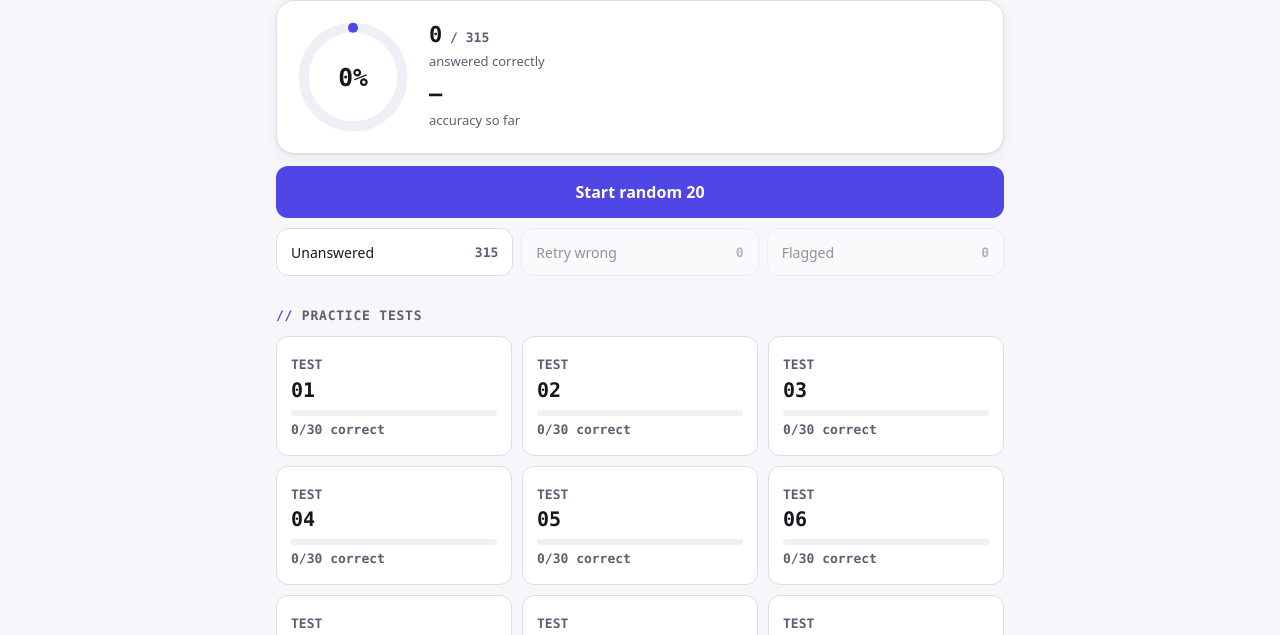
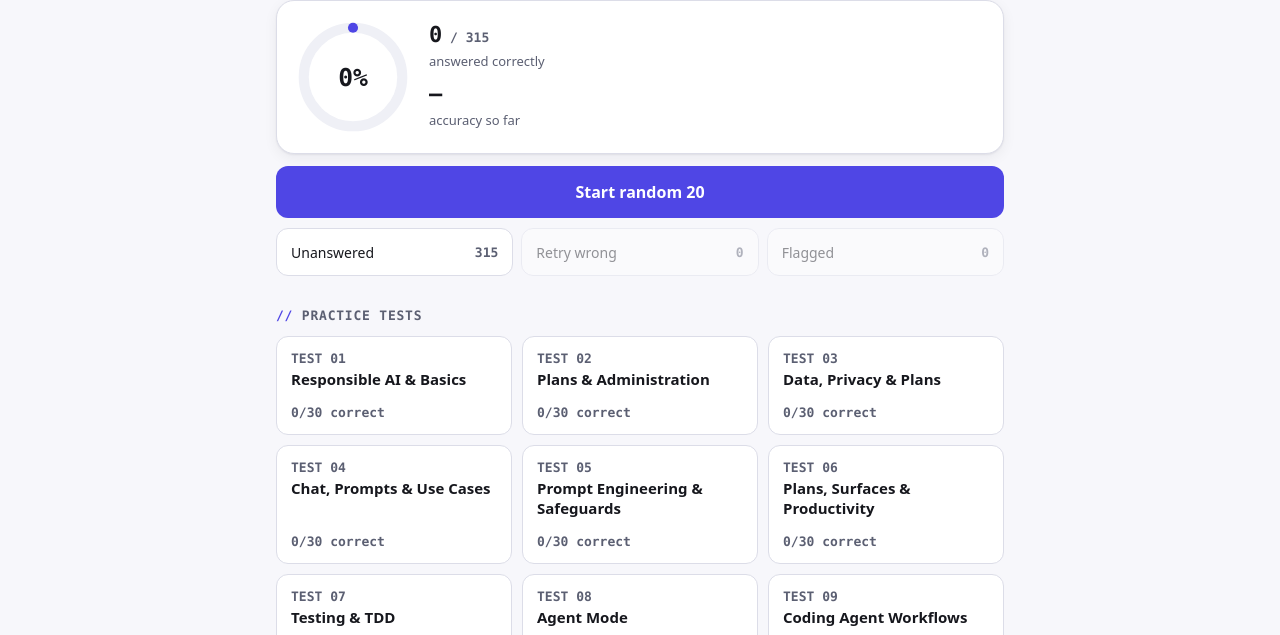
Before and after one commit to wilsonpinto88/gh-300, a plain HTML site: page index.html in a window 1280 px wide. Shown: the part 143-778 px from the top of the page. Drawn offline with Linux system fonts and the light colour scheme.

Commit message:
Label practice tests by theme
Tiles, the Continue button and the progress list now show each test's
theme (e.g. "Testing & TDD") instead of only its number. Titles live in
app.js so regenerating questions.js keeps them. Bump SW cache to v6.

Co-Authored-By: Claude Opus 5.5 <noreply@anthropic.com>

```diff
--- a/app.js
+++ b/app.js
@@ -17,6 +17,22 @@
     ["13-customize-and-extend-copilot", "Customize & Extend: Instructions, Prompt Files, Sub-agents"],
     ["14-copilot-cli-and-organization-administration", "Copilot CLI & Org Admin: Policies, Audit Log, REST API"],
   ];
+  // Theme of each practice test, derived from its questions. Kept here (not in
+  // the question data) so regenerating questions.js does not drop them.
+  const TITLES = {
+    1: "Responsible AI & Basics",
+    2: "Plans & Administration",
+    3: "Data, Privacy & Plans",
+    4: "Chat, Prompts & Use Cases",
+    5: "Prompt Engineering & Safeguards",
+    6: "Plans, Surfaces & Productivity",
+    7: "Testing & TDD",
+    8: "Agent Mode",
+    9: "Coding Agent Workflows",
+    10: "Tests, PRs & Agent Safety",
+    11: "Customization & Sub-agents",
+    12: "Copilot CLI & Org Admin",
+  };
   const K = { progress: "gh300:progress:v1", session: "gh300:session:v2", flags: "gh300:flags:v1" };
   const app = document.getElementById("app");
   const sr = document.getElementById("sr");
@@ -29,6 +45,7 @@
   // ---------- data ----------
   const pad = (n) => String(n).padStart(2, "0");
   const qid = (t, q) => `${pad(t)}-${q.id}`;
+  const title = (n) => TITLES[n] || `Test ${pad(n)}`;
   const all = TESTS.flatMap((t) => t.questions.map((q) => ({ ...q, uid: qid(t.test, q), test: t.test })));
   const byId = new Map(all.map((q) => [q.uid, q]));
 
@@ -69,7 +86,7 @@
     else if (mode === "wrong") startFrom(shuffle(all.filter((q) => p[q.uid] && !p[q.uid].ok)), "Wrong answers");
     else if (mode === "new") startFrom(shuffle(all.filter((q) => !p[q.uid])).slice(0, 20), "Unanswered");
     else if (mode === "flagged") startFrom(all.filter((q) => f[q.uid]), "Flagged");
-    else if (mode.startsWith("t:")) startFrom(all.filter((q) => q.test === Number(mode.slice(2))), `Test ${pad(mode.slice(2))}`);
+    else if (mode.startsWith("t:")) startFrom(all.filter((q) => q.test === Number(mode.slice(2))), `Test ${pad(mode.slice(2))} · ${title(Number(mode.slice(2)))}`);
   }
   app.addEventListener("click", (e) => {
     const b = e.target.closest("[data-start]");
@@ -109,8 +126,8 @@
       <div class="grid">${TESTS.map((t) => {
         const done = t.questions.filter((q) => p[qid(t.test, q)]);
         const ok = done.filter((q) => p[qid(t.test, q)].ok).length;
-        return `<button class="tile" data-start="t:${t.test}" aria-label="Test ${pad(t.test)}, ${ok} of ${t.questions.length} correct">
-          <span class="t">TEST</span><span class="n">${pad(t.test)}</span>
+        return `<button class="tile" data-start="t:${t.test}" aria-label="Test ${pad(t.test)}, ${esc(title(t.test))}, ${ok} of ${t.questions.length} correct">
+          <span class="t">TEST ${pad(t.test)}</span><span class="n">${esc(title(t.test))}</span>
           <div class="bar" aria-hidden="true"><i style="width:${(ok / t.questions.length) * 100}%"></i></div>
           <span class="t">${ok}/${t.questions.length} correct</span></button>`;
       }).join("")}</div>`;
@@ -142,7 +159,7 @@
         const done = t.questions.filter((q) => p[qid(t.test, q)]);
         const ok = done.filter((q) => p[qid(t.test, q)].ok).length;
         const acc = done.length ? Math.round((ok / done.length) * 100) : null;
-        return `<div class="row"><span class="no mono">${pad(t.test)}</span><div class="grow"><div>Test ${pad(t.test)}</div><div class="bar" aria-hidden="true"><i style="width:${(done.length / t.questions.length) * 100}%"></i></div></div><span class="end">${done.length}/${t.questions.length} · ${acc == null ? "—" : acc + "%"}</span></div>`;
+        return `<div class="row"><span class="no mono">${pad(t.test)}</span><div class="grow"><div>${esc(title(t.test))}</div><div class="bar" aria-hidden="true"><i style="width:${(done.length / t.questions.length) * 100}%"></i></div></div><span class="end">${done.length}/${t.questions.length} · ${acc == null ? "—" : acc + "%"}</span></div>`;
       }).join("")}</div>
       <h2>Data</h2>
       <button class="btn ghost" id="reset" ${s.answered || Object.keys(f).length ? "" : "disabled"}>Reset progress…</button>
--- a/style.css
+++ b/style.css
@@ -78,10 +78,10 @@ code{background:var(--surface-2);padding:1px 6px;border-radius:5px;font:.9em var
 
 /* Test tiles */
 .grid{display:grid;grid-template-columns:repeat(2,1fr);gap:10px}
-.tile{display:block;padding:14px;border:1px solid var(--line);border-radius:var(--r-md);background:var(--surface);color:var(--text);text-align:left;font:inherit;cursor:pointer;min-height:84px}
+.tile{display:flex;flex-direction:column;padding:14px;border:1px solid var(--line);border-radius:var(--r-md);background:var(--surface);color:var(--text);text-align:left;font:inherit;cursor:pointer;min-height:84px}
 .tile:active{background:var(--surface-2)}
 .tile .t{font:600 13px var(--mono);color:var(--muted)}
-.tile .n{font:700 20px var(--mono);display:block;margin:2px 0 8px}
+.tile .n{font-weight:650;font-size:15px;line-height:1.3;display:block;margin:4px 0 10px;flex:1;overflow-wrap:anywhere}
 
 .bar{height:6px;background:var(--surface-2);border-radius:3px;overflow:hidden}
 .bar i{display:block;height:100%;background:var(--accent);border-radius:3px;transition:width .3s ease-out}
--- a/sw.js
+++ b/sw.js
@@ -1,5 +1,5 @@
 // Cache-first offline support. Bump VERSION on each deploy to refresh the cache.
-const VERSION = "gh300-v5";
+const VERSION = "gh300-v6";
 const INFOGRAPHICS = [
   "01-responsible-ai-ethics-and-safe-usage",
   "02-github-copilot-fundamentals-plans-and-core-features",
```
